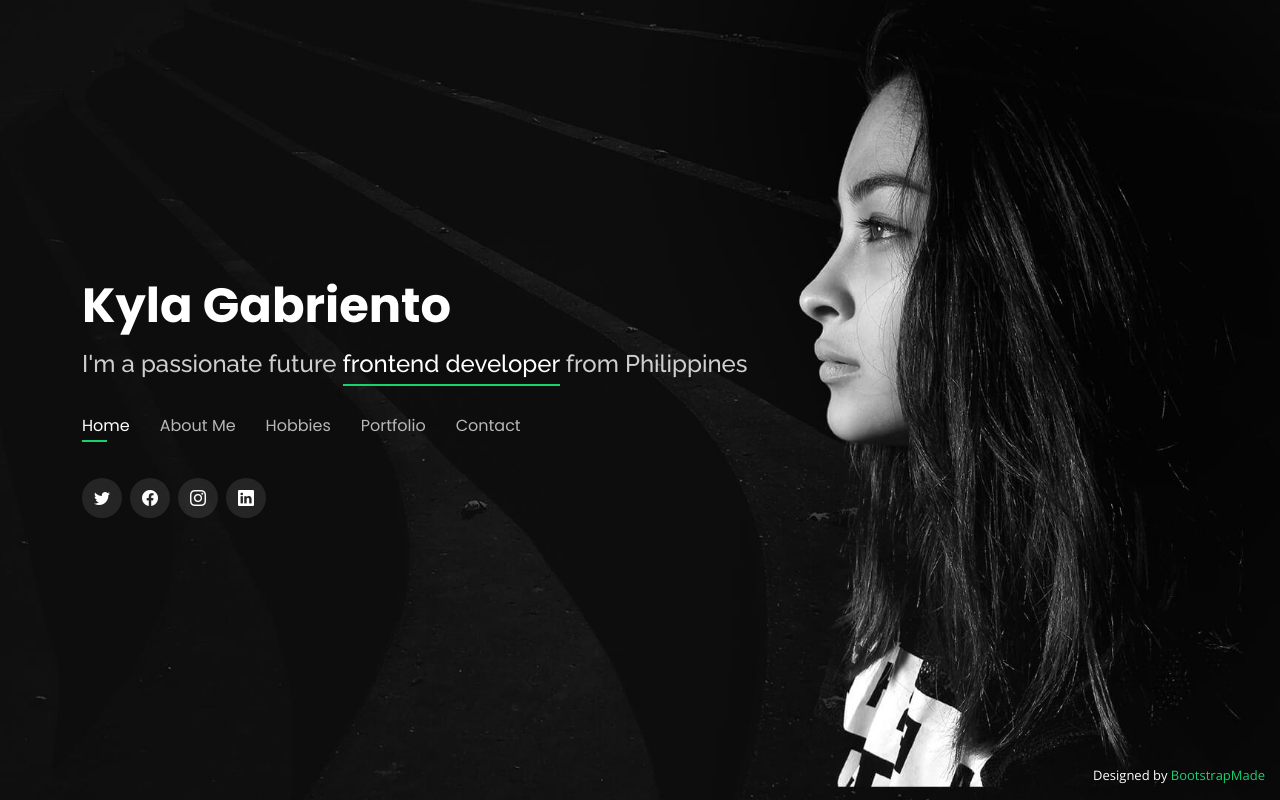
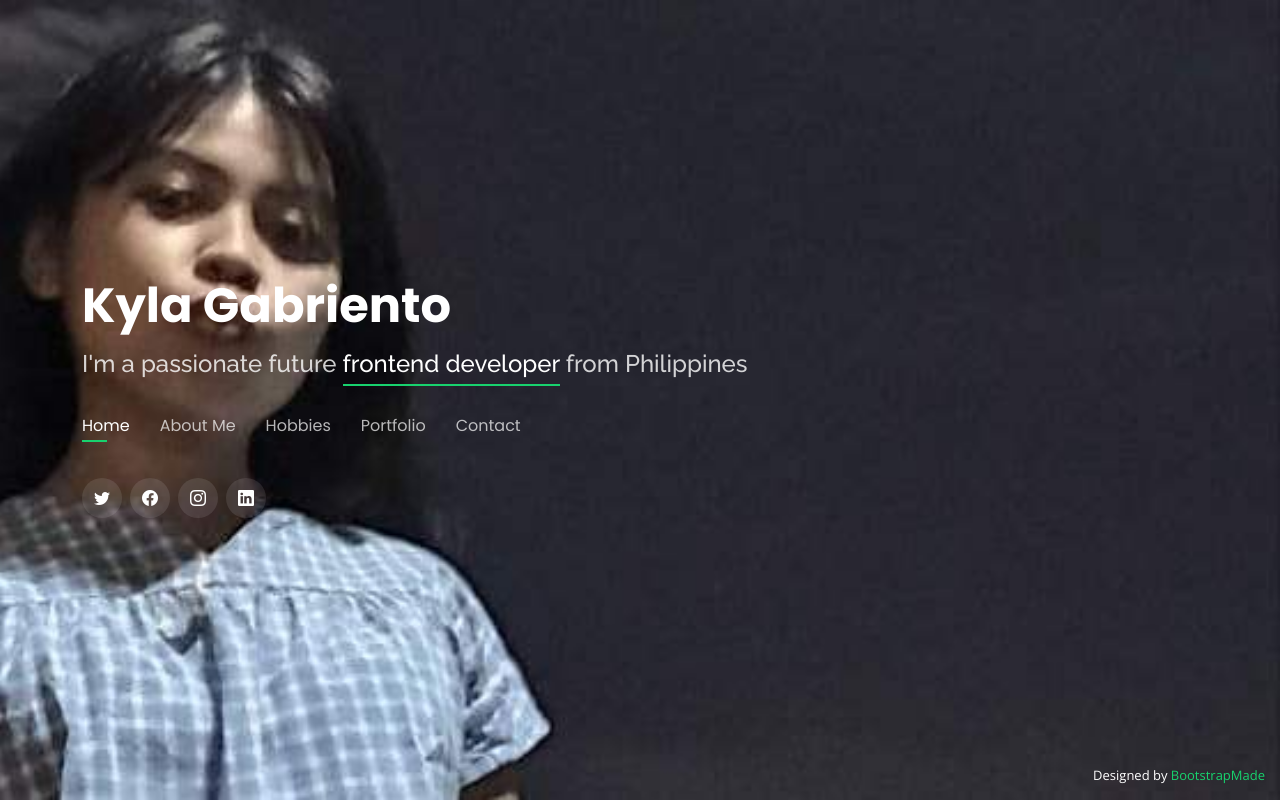
Before and after one commit to nuggeez/portfolio, a plain HTML site: page index.html in a window 1280 px wide. Drawn offline with nearby package versions, Linux system fonts and the light colour scheme.

Commit message:
Update style.css

```diff
--- a/assets/css/style.css
+++ b/assets/css/style.css
@@ -20,7 +20,7 @@ body {
 body::before {
   content: "";
   position: fixed;
-  background: #040404 url("../img/bg.jpg") top right no-repeat;
+  background: #040404 url("../img/kyla.jpg") top right no-repeat;
   background-size: cover;
   left: 0;
   right: 0;
```
